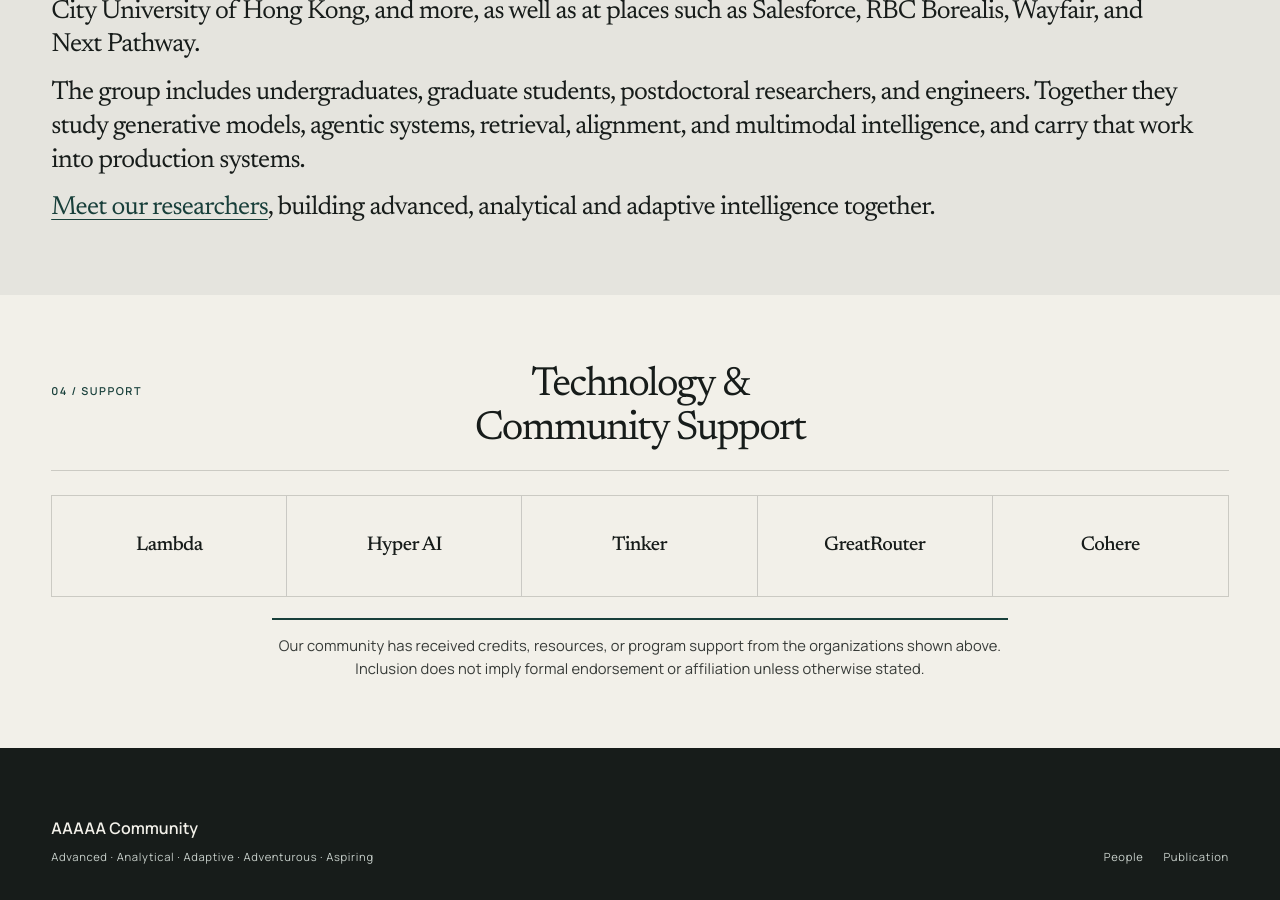
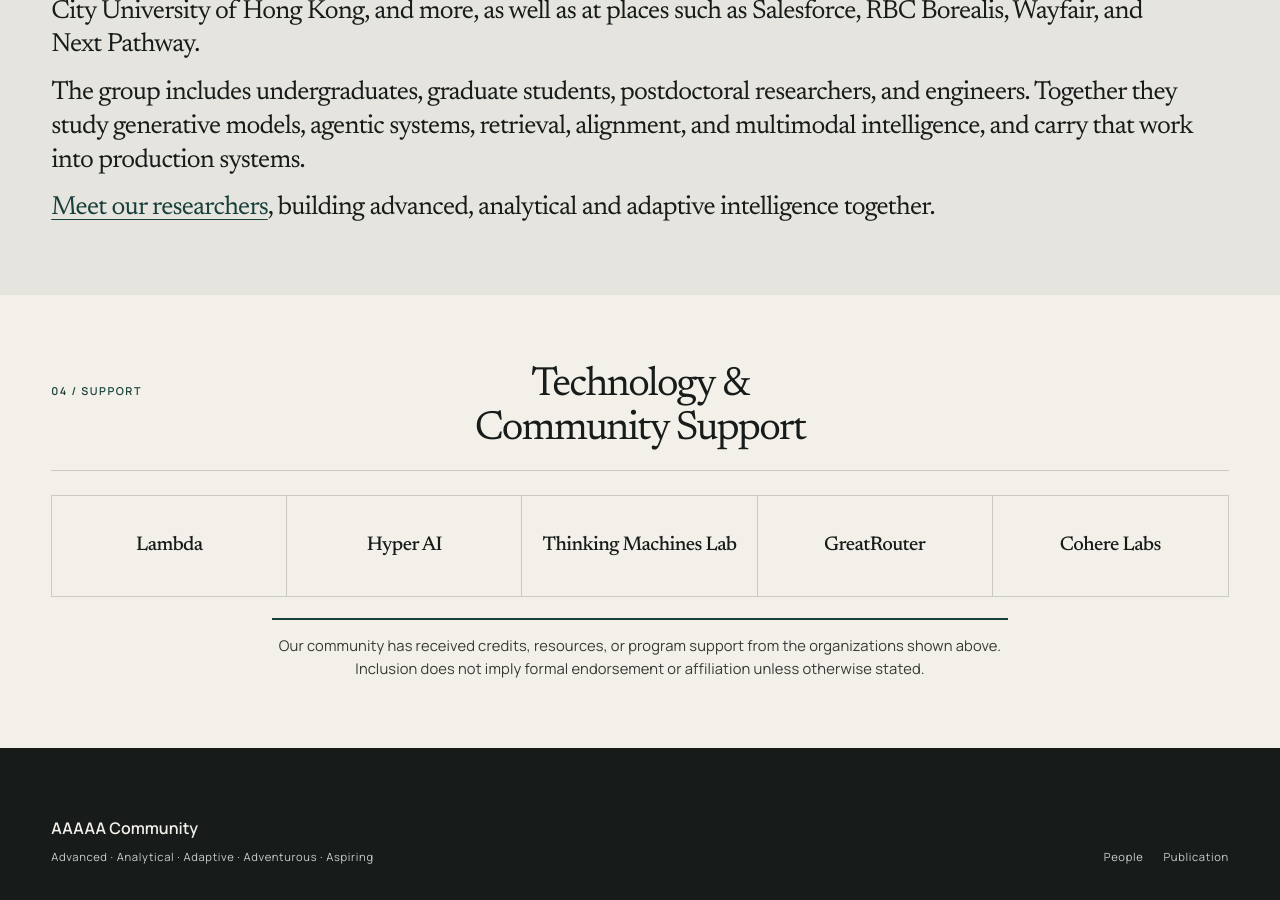
Before and after one commit to AAAAA-Academia-Attractions/AAAAA-Academia-Attractions.github.io, a Jekyll site: the page built from index.html, in a window 1280 px wide and 900 px high, scrolled down 2277 px. Built offline with Jekyll 4.4.1, drawn with Linux system fonts in a browser that asks for light colours.

Commit message:
Update supporters.yml

```diff
--- a/_data/supporters.yml
+++ b/_data/supporters.yml
@@ -1,5 +1,5 @@
 - name: Lambda
 - name: Hyper AI
-- name: Tinker
+- name: Thinking Machines Lab
 - name: GreatRouter
-- name: Cohere
+- name: Cohere Labs
```
